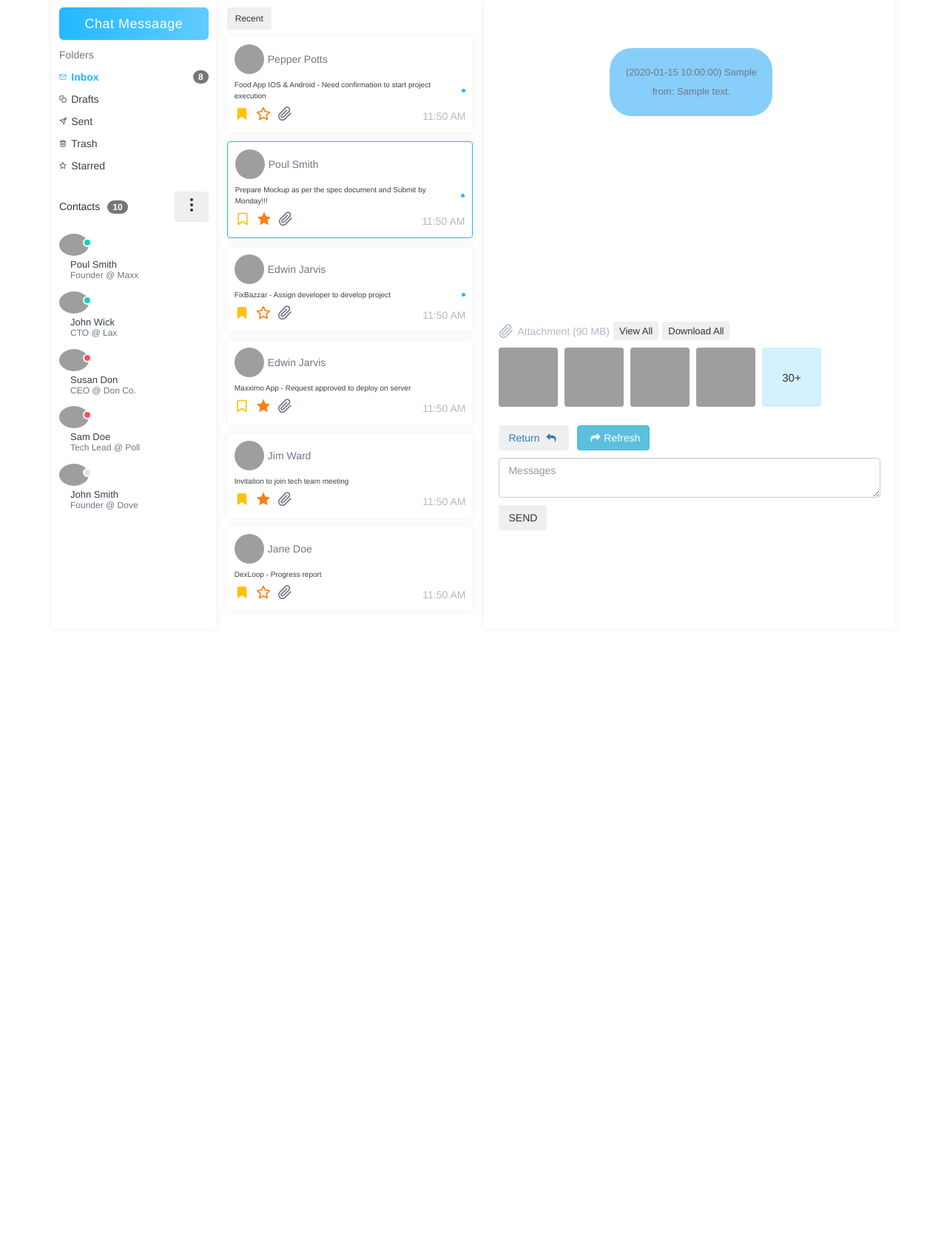
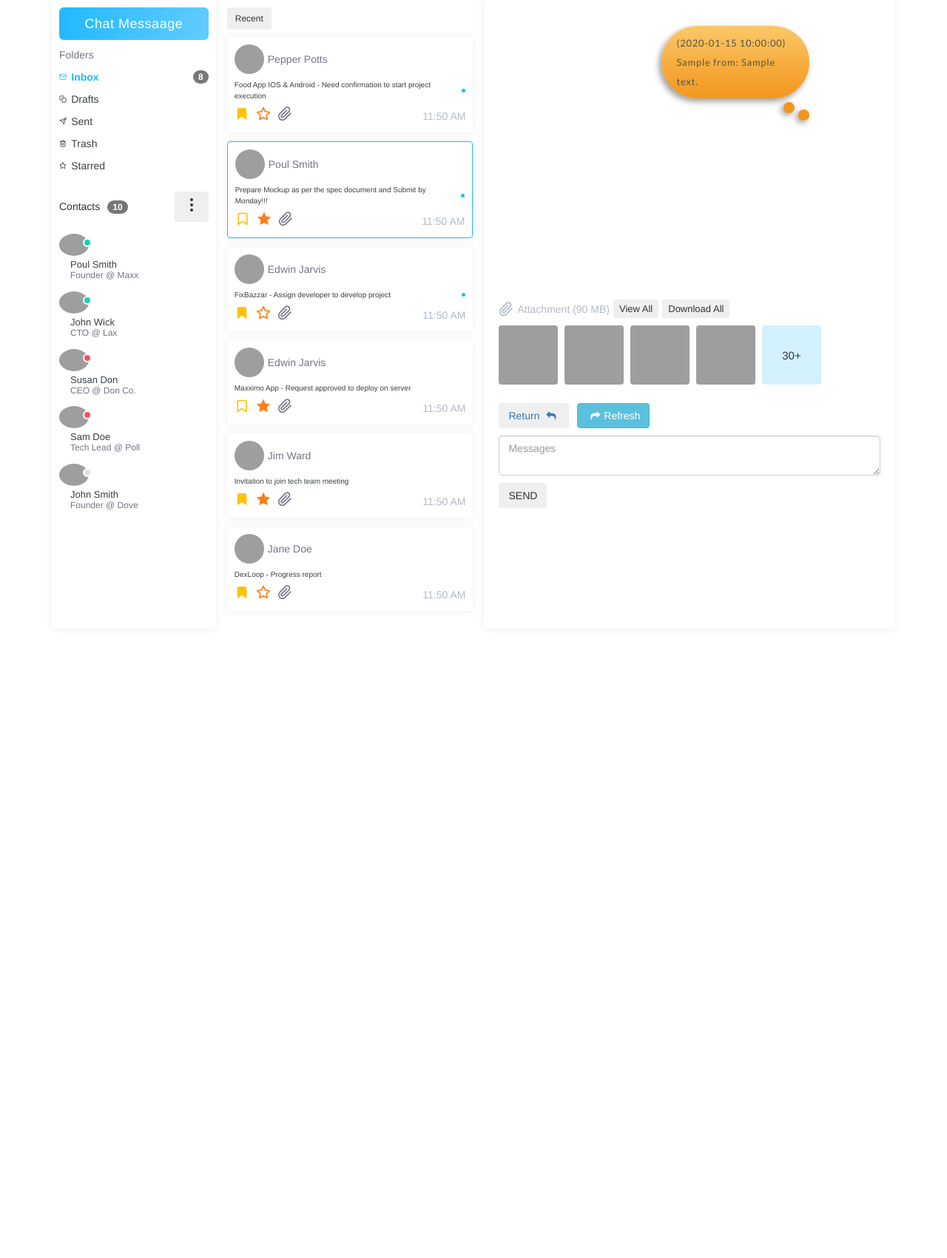
Before and after one commit to Peristratus/cafe-flask-app, a Flask app: template templates/chatapp.html in a window 1280 px wide. Shown: the whole page at 74% size. Run offline with Flask 2, Linux system fonts and the light colour scheme; the template is opened without the code that fills it: most values are stand-ins (such as "Sample title", 1, 10 or a date in 2020); some libraries are stand-ins or nearby versions; grey boxes are pictures that could not be loaded.

Commit message:
restyled the text bubbles

```diff
--- a/static/css/style2.css
+++ b/static/css/style2.css
@@ -1,87 +1,128 @@
-.thought {
-  display:flex;
-  background-color: #EEDD82;
-  padding:20px;
-  border-radius:30px;
-  min-width:40px;
-  max-width:220px;
-  min-height:40px;
-  margin:20px;
-  position:relative;
-  align-items:right;
-  justify-content:center;
-  text-align:center;
-  margin-top: 9px;
-  margin-right: 30px;
+@charset "utf-8";
+
+@import url(https://fonts.googleapis.com/css?family=Lato:300,400,700);
+
+p.thought {
+position:relative; /*see the support section below for more info*/
+width:200px; /*size of the bubble*/
+padding:10px 20px;
+margin:10px 10px 80px 40px;
+/**give the bubble's background a gradient**/
+background:#f7a944; /*fallback colour for non-supporting browsers*/
+background:-webkit-gradient(linear, 0 0, 0 100%, from(#fac868), to(#f3961c));
+background:-moz-linear-gradient(#fac868, #f3961c);
+background:-o-linear-gradient(#fac868, #f3961c);
+background:linear-gradient(#fac868, #f3961c);
+/**give the corners a large curve**/
+-webkit-border-radius:180px;
+-moz-border-radius:180px;
+border-radius:180px;
+/**add a drop shadow to the bubble**/
+-webkit-box-shadow: -3px 4px 8px #989898;
+-moz-box-shadow: -3px 4px 8px #989898;
+box-shadow: -3px 4px 8px #989898;
+/**style the text**/
+color:#575544;
+font-size:1.2em;
+font-family: "Lato";
+letter-spacing:.06em;
 }
-.thought:before,
-.thought:after {
-  content:"";
-  background-color:#EEDD82;
-  border-radius:50%;
-  display:block;
-  position:absolute;
-  z-index:-1;
+/******NOW CREATE THE THOUGHT CIRCLES*****/
+/****FIRST THE LARGE CIRCLE***/
+p.thought:before {
+content:"";
+position:absolute; /*see the support section below for more info*/
+bottom:-20px; /*distance from the bottom of the bubble*/
+left:20px; /*distance from the left edge of the bubble*/
+background:#f3961c;
+width:15px; /*same as the height*/
+height:15px; /*same as the width*/
+/*add a curve to the corners the same size as the height and width*/
+-webkit-border-radius:30px;
+-moz-border-radius:30px;
+border-radius:30px;
+/*add a drop shadow*/
+-webkit-box-shadow: -3px 3px 4px #989898;
+-moz-box-shadow: -3px 3px 4px #989898;
+box-shadow: -3px 3px 8px #989898;
 }
-.thought:before {
-  width:44px;
-  height:44px;
-  top:-12px;
-  left:28px;
-  box-shadow:-50px 30px 0 -12px #EEDD82;
-}
-.thought:after {
-  bottom:-10px;
-  right:26px;
-  width:30px;
-  height:30px;
-  box-shadow:40px -34px 0 0 #EEDD82,
-             -28px -6px 0 -2px #EEDD82,
-             -24px 17px 0 -6px #EEDD82,
-             -5px 25px 0 -10px #EEDD82;
-
+/*****NOW THE SMALL CIRCLE***/
+/**Created exactly the same way as the large circle, except with smaller width, height and border-radius**/
+p.thought:after {
+content:"";
+position:absolute;
+bottom:-30px;
+left:0;
+width:15px;
+height:15px;
+background:#f3961c;
+-webkit-border-radius:15px;
+-moz-border-radius:15px;
+border-radius:15px;
+-webkit-box-shadow: -3px 3px 4px #989898;
+-moz-box-shadow: -3px 3px 4px #989898;
+box-shadow: -3px 3px 8px #989898;
 }
 
-#speech-bubble {
-  display:flex;
-  background-color: #87CEFA;
-  padding:20px;
-  border-radius:30px;
-  min-width:40px;
-  max-width:220px;
-  min-height:40px;
-  margin:20px;
-  position:relative;
-  align-items:right;
-  justify-content:center;
-  text-align:center;
-  margin-top: 45px;
-  margin-left: 150px;
+
+p.bubble {
+position:relative; /*see the support section below for more info*/
+width:200px; /*size of the bubble*/
+padding:10px 20px;
+margin:10px 10px 80px 220px;
+/**give the bubble's background a gradient**/
+background:#f7a944; /*fallback colour for non-supporting browsers*/
+background:-webkit-gradient(linear, 0 0, 0 100%, from(#fac868), to(#f3961c));
+background:-moz-linear-gradient(#fac868, #f3961c);
+background:-o-linear-gradient(#fac868, #f3961c);
+background:linear-gradient(#fac868, #f3961c);
+/**give the corners a large curve**/
+-webkit-border-radius:180px;
+-moz-border-radius:180px;
+border-radius:180px;
+/**add a drop shadow to the bubble**/
+-webkit-box-shadow: -3px 4px 8px #989898;
+-moz-box-shadow: -3px 4px 8px #989898;
+box-shadow: -3px 4px 8px #989898;
+/**style the text**/
+color:#575544;
+font-size:1.2em;
+font-family: "Lato";
+letter-spacing:.06em;
 }
-#speech-bubble:before,
-#speech-bubble:after {
-  content:"";
-  background-color:#87CEFA;;
-  border-radius:50%;
-  display:block;
-  position:absolute;
-  z-index:-1;
+/******NOW CREATE THE THOUGHT CIRCLES*****/
+/****FIRST THE LARGE CIRCLE***/
+p.bubble:before {
+content:"";
+position:absolute; /*see the support section below for more info*/
+bottom:-20px; /*distance from the bottom of the bubble*/
+right:20px; /*distance from the left edge of the bubble*/
+background:#f3961c;
+width:15px; /*same as the height*/
+height:15px; /*same as the width*/
+/*add a curve to the corners the same size as the height and width*/
+-webkit-border-radius:30px;
+-moz-border-radius:30px;
+border-radius:30px;
+/*add a drop shadow*/
+-webkit-box-shadow: -3px 3px 4px #989898;
+-moz-box-shadow: -3px 3px 4px #989898;
+box-shadow: -3px 3px 8px #989898;
 }
-#speech-bubble:before {
-  width:44px;
-  height:44px;
-  top:-12px;
-  left:28px;
-  box-shadow:-50px 30px 0 -12px #87CEFA;
+/*****NOW THE SMALL CIRCLE***/
+/**Created exactly the same way as the large circle, except with smaller width, height and border-radius**/
+p.bubble:after {
+content:"";
+position:absolute;
+bottom:-30px;
+right:0;
+width:15px;
+height:15px;
+background:#f3961c;
+-webkit-border-radius:15px;
+-moz-border-radius:15px;
+border-radius:15px;
+-webkit-box-shadow: -3px 3px 4px #989898;
+-moz-box-shadow: -3px 3px 4px #989898;
+box-shadow: -3px 3px 8px #989898;
 }
-#speech-bubble:after {
-  bottom:-10px;
-  right:26px;
-  width:30px;
-  height:30px;
-  box-shadow:40px -34px 0 0 #87CEFA,
-             -28px -6px 0 -2px #87CEFA,
-             -24px 17px 0 -6px #87CEFA,
-             -5px 25px 0 -10px #87CEFA;
-
-}
--- a/templates/chatapp.html
+++ b/templates/chatapp.html
@@ -514,7 +514,7 @@
                                     {% if message.from == username %}
                                     <p class="thought">({{ message.timestamp }}) {{ message.from }}: {{ message.message }}</p>
                                     {% else %}
-                                    <p id="speech-bubble">({{ message.timestamp }}) {{ message.from }}: {{ message.message }}</p>
+                                    <p class="bubble">({{ message.timestamp }}) {{ message.from }}: {{ message.message }}</p>
                                     {% endif %}
                                     {% endfor %}
 
```
